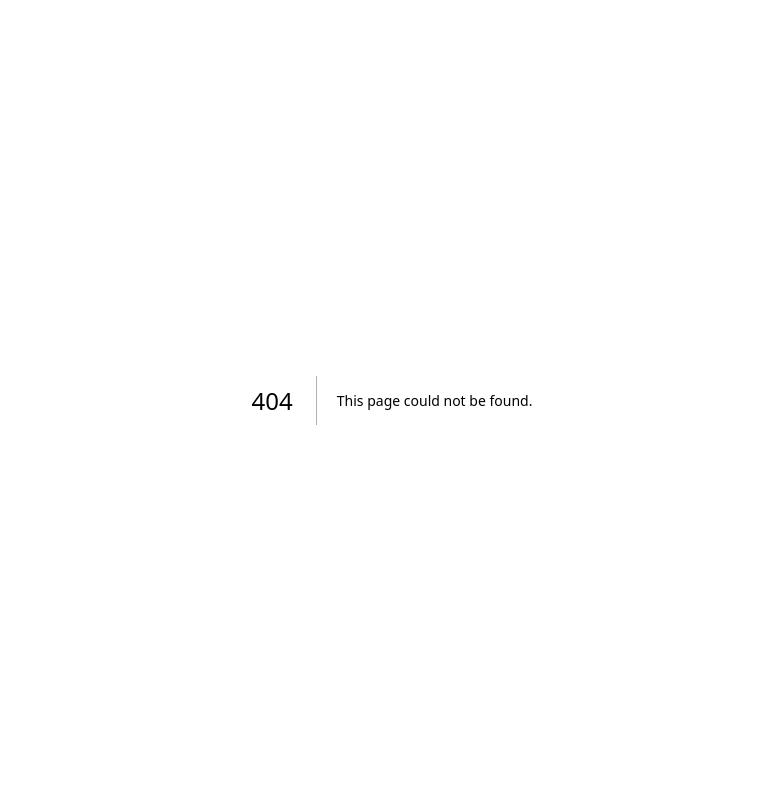
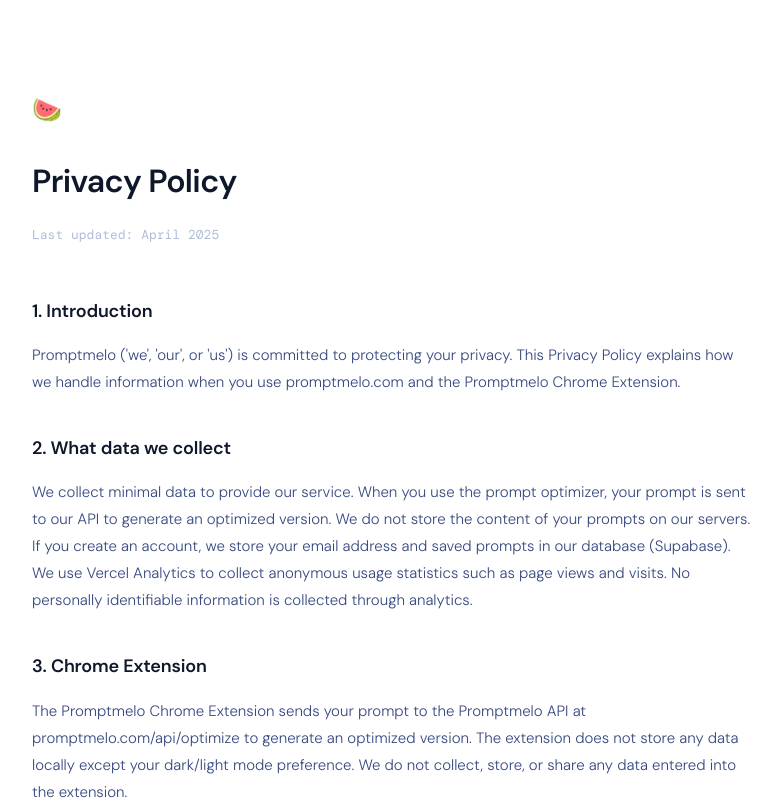
Before and after one commit to bevanwijk20-tech/promptmelo, a Next.js app: page /privacy in a window 1280 px wide. Before the commit this address had no page. Shown: the top 800 px of the page, without its empty margins (248-1029 px from the left). Built offline with nearby package versions, Linux system fonts and the light colour scheme.

Commit message:
Add privacy policy page

```diff
--- /dev/null
+++ b/app/privacy/page.tsx
@@ -0,0 +1,57 @@
+export default function PrivacyPage() {
+  return (
+    <div style={{ maxWidth: 720, margin: "0 auto", padding: "80px 24px", fontFamily: "'DM Sans', system-ui, sans-serif", color: "#0f172a", lineHeight: 1.8 }}>
+      <style>{`@import url('https://fonts.googleapis.com/css2?family=DM+Sans:wght@300;400;500;600&family=DM+Mono:wght@400;500&display=swap');`}</style>
+
+      <div style={{ marginBottom: 48 }}>
+        <span style={{ fontSize: 24, display: "block", marginBottom: 16 }}>🍉</span>
+        <h1 style={{ fontSize: 32, fontWeight: 600, letterSpacing: "-0.02em", marginBottom: 8 }}>Privacy Policy</h1>
+        <p style={{ fontSize: 13, fontFamily: "DM Mono, monospace", color: "#b0bdd8" }}>Last updated: April 2025</p>
+      </div>
+
+      {[
+        {
+          title: "1. Introduction",
+          content: "Promptmelo ('we', 'our', or 'us') is committed to protecting your privacy. This Privacy Policy explains how we handle information when you use promptmelo.com and the Promptmelo Chrome Extension."
+        },
+        {
+          title: "2. What data we collect",
+          content: "We collect minimal data to provide our service. When you use the prompt optimizer, your prompt is sent to our API to generate an optimized version. We do not store the content of your prompts on our servers. If you create an account, we store your email address and saved prompts in our database (Supabase). We use Vercel Analytics to collect anonymous usage statistics such as page views and visits. No personally identifiable information is collected through analytics."
+        },
+        {
+          title: "3. Chrome Extension",
+          content: "The Promptmelo Chrome Extension sends your prompt to the Promptmelo API at promptmelo.com/api/optimize to generate an optimized version. The extension does not store any data locally except your dark/light mode preference. We do not collect, store, or share any data entered into the extension."
+        },
+        {
+          title: "4. How we use your data",
+          content: "We use your data solely to provide the prompt optimization service. We do not sell, trade, or transfer your data to third parties. We do not use your data for advertising purposes. We do not use your prompts to train AI models."
+        },
+        {
+          title: "5. Data storage",
+          content: "Account data and saved prompts are stored securely using Supabase, which is hosted in the EU. You can delete your account and all associated data at any time by contacting us."
+        },
+        {
+          title: "6. Cookies",
+          content: "We use only essential cookies required for authentication. We do not use tracking or advertising cookies."
+        },
+        {
+          title: "7. Third-party services",
+          content: "We use the following third-party services: Supabase (authentication and database), Vercel (hosting and analytics), DeepSeek API (prompt optimization). Each of these services has their own privacy policy."
+        },
+        {
+          title: "8. Your rights",
+          content: "You have the right to access, correct, or delete your personal data at any time. To exercise these rights, contact us at the email below."
+        },
+        {
+          title: "9. Contact",
+          content: "If you have any questions about this Privacy Policy, contact us at: berend@promptmelo.com"
+        },
+      ].map(({ title, content }) => (
+        <div key={title} style={{ marginBottom: 36 }}>
+          <h2 style={{ fontSize: 18, fontWeight: 600, letterSpacing: "-0.01em", marginBottom: 10, color: "#0f172a" }}>{title}</h2>
+          <p style={{ fontSize: 15, color: "#374980", fontWeight: 300 }}>{content}</p>
+        </div>
+      ))}
+    </div>
+  );
+}
```
